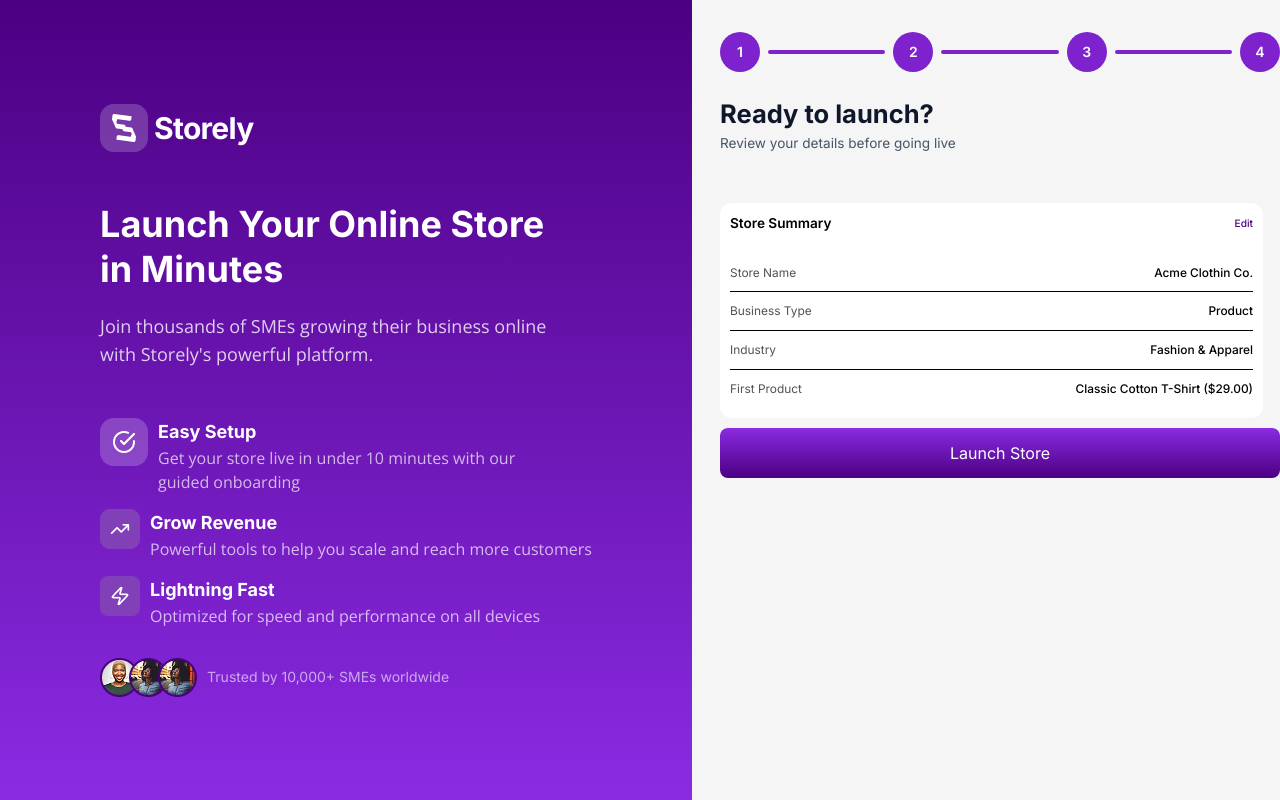
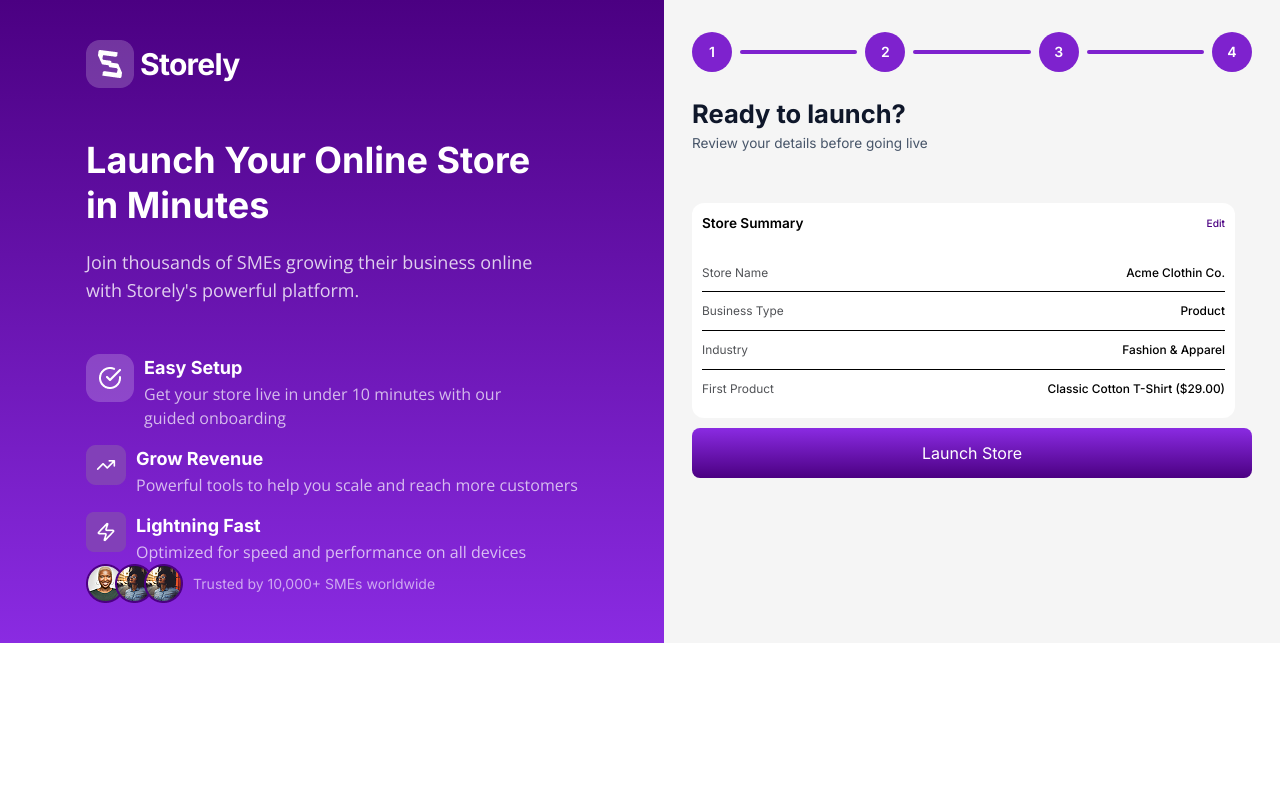
Before and after one commit to elevouthlabs/storely-frontend, a React (Vite) app: page /launch in a window 1280 px wide. Built offline with nearby package versions, Linux system fonts and the light colour scheme; a web font is replaced by a local one.

Commit message:
soft changes

```diff
--- a/src/components/Sidebar/Sidebar.jsx
+++ b/src/components/Sidebar/Sidebar.jsx
@@ -8,6 +8,7 @@ import avatar from "../../assets/avatar.png";
 const Sidebar = () => {
   return (
     <div className=" w-full hidden lg:flex h-auto bg-gradient-to-b from-[#4B0082] to-[#8A2BE2] flex-col justify-center items-center  px-8 2xl:max-w-[550px] 2xl:max-h-[770px]">
+      <div className="flex flex-col h-full py-10">
         <div className="flex flex-col gap-[30px]">
           <div className="flex gap-[6px]">
             <div>
@@ -24,8 +25,8 @@ const Sidebar = () => {
               Launch Your Online Store <br /> in Minutes
             </h2>
             <p className="font-OpenSans w-[465px] mt-[20px] font-normal text-[18px] leading-[28px] tracking-normal text-white/80">
-            Join thousands of SMEs growing their business online with Storely's
-            powerful platform.
+              Join thousands of SMEs growing their business online with
+              Storely's powerful platform.
             </p>
           </div>
           <div className="mt-[20px]">
@@ -70,7 +71,10 @@ const Sidebar = () => {
               </div>
             </div>
           </div>
-        <div className="flex items-center gap-[10px]">
+        </div>
+
+        {/* Bottom Container */}
+        <div className="flex items-center mt-auto gap-[10px]">
           <div>
             <img src={avatar} alt="" />
           </div>
--- a/src/pages/RegisterBusiness/AddItems.jsx
+++ b/src/pages/RegisterBusiness/AddItems.jsx
@@ -63,10 +63,10 @@ const AddItems = () => {
   };
 
   return (
-    <div className="flex h-screen bg-[#F5F5F5]">
+    <div className="flex justify-center bg-[#F5F5F5]">
       <Sidebar />
       {/* Beginning of the RHS */}
-      <div className="w-1/2 my-[32px] ml-[28px]">
+      <div className=" my-[32px] mx-[28px]">
         {/* Step Loader */}
         <StepLoader currentStep={3} totalSteps={4} />
         {/* Step Loader end */}
--- a/src/pages/RegisterBusiness/Launch.jsx
+++ b/src/pages/RegisterBusiness/Launch.jsx
@@ -20,10 +20,10 @@ const Launch = () => {
   };
 
   return (
-    <div className="flex h-screen bg-[#F5F5F5]">
+    <div className="flex justify-center bg-[#F5F5F5]">
       <Sidebar />
       {/* Beginning of the RHS */}
-      <div className="w-1/2 my-[32px] ml-[28px] font-Inter">
+      <div className=" my-[32px] mx-[28px] font-Inter">
         {/* Step Loader */}
         <StepLoader currentStep={4} totalSteps={4} />
         {/* Step Loader end */}
--- a/src/pages/RegisterBusiness/RegisterSuccess.jsx
+++ b/src/pages/RegisterBusiness/RegisterSuccess.jsx
@@ -9,7 +9,7 @@ const RegisterSuccess = () => {
   return (
     <div className="flex h-auto bg-[#F5F5F5]">
       <Sidebar />
-      <div className="w-1/2 flex flex-col justify-center items-center gap-[27px] my-[32px] ml-[28px] font-Inter">
+      <div className=" flex flex-col justify-center items-center gap-[27px] my-[32px] mx-[28px] font-Inter">
         <div className="flex flex-col items-center">
           <img src={success} alt="success" className="w-[60px] h-[60px]" />
           <p className="font-semibold text-[24px] text-[#2E2E2E] m">
```
Lines whose indentation alone changed are shown as unchanged.
